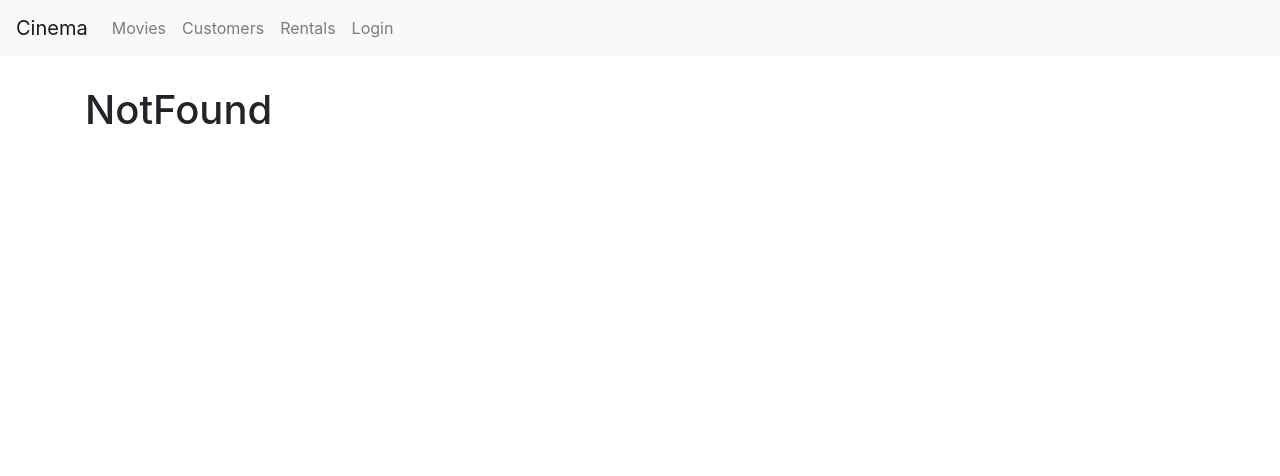
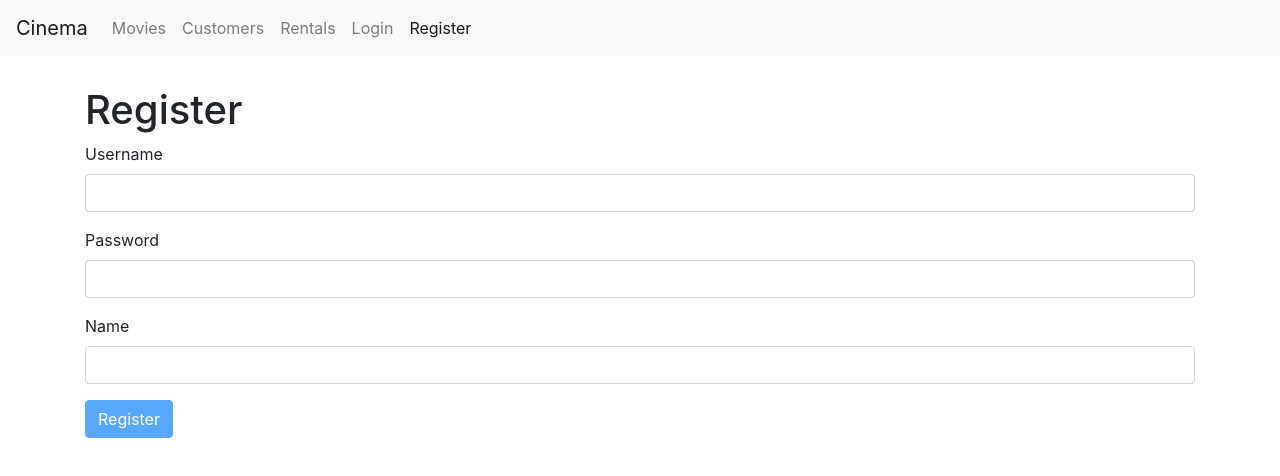
Before and after one commit to Segaltair/cinema, a React (Create React App) app: page /register in a window 1280 px wide. Before the commit this address led to /not-found. Shown: the top 476 px of the page. Built offline with nearby package versions, Linux system fonts and the light colour scheme.

Commit message:
add register

```diff
--- a/src/App.js
+++ b/src/App.js
@@ -8,6 +8,7 @@
 import MovieForm from "./components/movieForm";
 import LoginForm from "./components/loginForm";
 import './App.css';
+import RegisterForm from "./components/registerForm";
 
 function App() {
     return (
@@ -21,6 +22,7 @@
                     <Route path="/customers" component={Customers}/>
                     <Route path="/rentals" component={Rentals}/>
                     <Route path="/not-found" component={NotFound}/>
+                    <Route path="/register" component={RegisterForm}/>
                     <Redirect from="/" exact to="/movies"/>
                     <Redirect to="/not-found"/>
                 </Switch>
--- a/src/components/navBar.jsx
+++ b/src/components/navBar.jsx
@@ -25,6 +25,9 @@
                     <li className="nav-item">
                         <NavLink className="nav-link" to="/login">Login</NavLink>
                     </li>
+                    <li className="nav-item">
+                        <NavLink className="nav-link" to="/register">Register</NavLink>
+                    </li>
                 </ul>
             </div>
         </nav>
--- /dev/null
+++ b/src/components/registerForm.jsx
@@ -0,0 +1,31 @@
+import React from "react";
+import Joi from "joi-browser";
+import Form from "./common/form";
+
+class RegisterForm extends Form {
+    schema = {
+        username: Joi.string().required().email().label("Username"),
+        password: Joi.string().required().min(5).label("Password"),
+        name: Joi.string().required().label("Name")
+    };
+
+    render() {
+        return (
+            <div>
+                <h1>Register</h1>
+                <form onSubmit={this.handleSubmit}>
+                    {this.renderInput("username", "Username")}
+                    {this.renderInput("password", "Password", "password")}
+                    {this.renderInput("name", "Name")}
+                    {this.renderButton("Register")}
+                </form>
+            </div>
+        );
+    }
+
+    doSubmit = () => {
+        console.log("submit")
+    }
+}
+
+export default RegisterForm;
```
